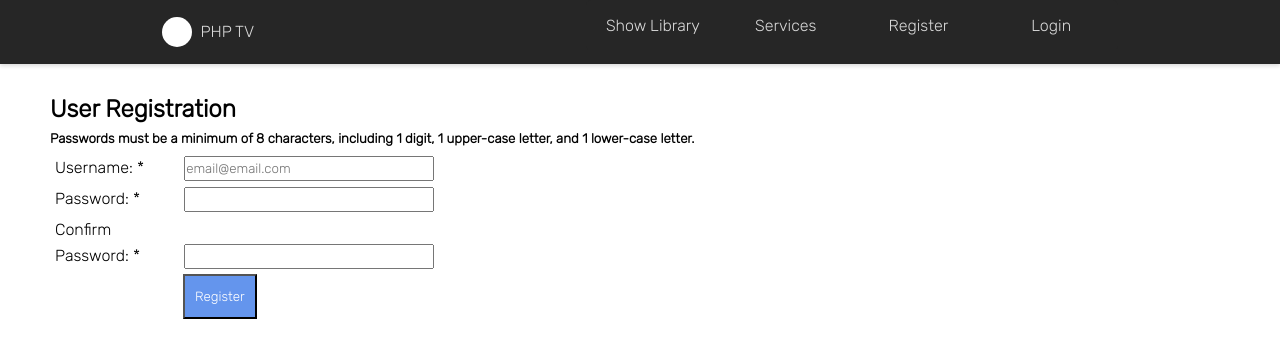
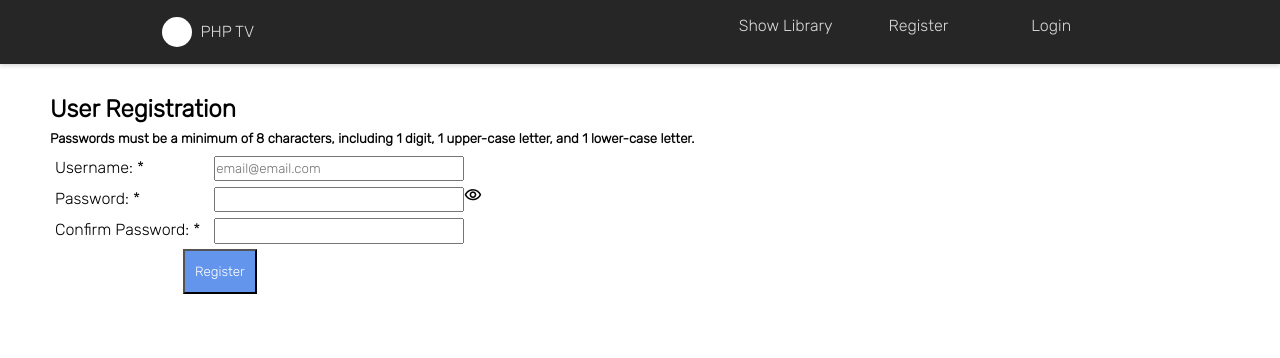
Before and after one commit to ifotn/phptv, a PHP site: page /register.php in a window 1280 px wide. Shown: the top 358 px of the page. Run offline with PHP 8.4, Linux system fonts and the light colour scheme.

Commit message:
l9/1 - logout, secure service, password validation

```diff
--- a/add-service.php
+++ b/add-service.php
@@ -1,4 +1,7 @@
 <?php
+// auth check
+include('shared/auth.php');
+
 $title = 'Add Service';
 include('shared/header.php'); ?>
 
--- a/css/site.css
+++ b/css/site.css
@@ -303,7 +303,7 @@ fieldset {
 }
 
 label {
-    width: 125px;
+    width: 155px;
     display: inline-block;
 }
 
@@ -334,3 +334,7 @@ a:visited {
 .actions {
     text-align: center;
 }
+
+#pwErr {
+    color: firebrick;
+}
--- a/insert-service.php
+++ b/insert-service.php
@@ -1,4 +1,6 @@
 <?php
+include('shared/auth.php');
+
 $title = 'Saving New Service';
 include('shared/header.php');
 
--- a/js/scripts.js
+++ b/js/scripts.js
@@ -38,3 +38,32 @@ function confirmDelete() {
     return false;
   }
 }
+
+function togglePassword() {
+  let pwInput = document.getElementById('password');
+  let img = document.getElementById('showHide');
+
+  if (pwInput.type == 'password') {
+    pwInput.type = 'text';
+    img.src = 'img/hide.png';
+  }
+  else {
+    pwInput.type = 'password';
+    img.src = 'img/show.png';
+  }
+}
+
+function comparePasswords() {
+  let password = document.getElementById('password').value;
+  let confirm = document.getElementById('confirm').value;
+  let pwErr = document.getElementById('pwErr');
+
+  if (password != confirm) {
+    pwErr.innerText = 'Passwords do not match';
+    return false;
+  }
+  else {
+    pwErr.innerText = '';
+    return true;
+  }
+}
--- /dev/null
+++ b/logout.php
@@ -0,0 +1,6 @@
+<?php
+// access current user session
+session_start();
+session_destroy();
+header('location:index.php');
+?>
--- a/register.php
+++ b/register.php
@@ -14,14 +14,16 @@ require('shared/header.php');
     <fieldset>
       <label for="password">Password: *</label>
       <input type="password" name="password" id="password" required
-          pattern="(?=.*\d)(?=.*[a-z])(?=.*[A-Z]).{8,}" />
+          pattern="(?=.*\d)(?=.*[a-z])(?=.*[A-Z]).{8,}" /><img id="showHide" src="img/show.png" alt="Show/Hide"
+            onclick="togglePassword();" />
     </fieldset>
     <fieldset>
       <label for="confirm">Confirm Password: *</label>
       <input type="password" name="confirm" id="confirm" required
-        pattern="(?=.*\d)(?=.*[a-z])(?=.*[A-Z]).{8,}" />
+        onkeyup="return comparePasswords();"
+        pattern="(?=.*\d)(?=.*[a-z])(?=.*[A-Z]).{8,}" /><span id="pwErr"></span>
     </fieldset>
-    <button class="offset-button">Register</button>
+    <button class="offset-button" onclick="return comparePasswords();">Register</button>
   </form>
 </main>
 </body>
--- a/shared/header.php
+++ b/shared/header.php
@@ -41,15 +41,27 @@
             <li class="navbar-item">
               <a class="navbar-link" href="shows.php">Show Library</a>
             </li>
-            <li class="navbar-item">
-              <a class="navbar-link" href="add-service.php">Services</a>
+            <?php
+            if (!empty($_SESSION['username'])) {
+              echo '<li class="navbar-item">
+                <a class="navbar-link" href="add-service.php">Add Service</a>
               </li>
               <li class="navbar-item">
+                <a class="navbar-link" href="logout.php">Logout</a>
+              </li>
+              <li class="navbar-item">
+                <a class="navbar-link" href="#">' . $_SESSION['username'] . '</a>
+              </li>';
+            }
+            else {
+              echo '<li class="navbar-item">
                 <a class="navbar-link" href="register.php">Register</a>
               </li>
               <li class="navbar-item">
                 <a class="navbar-link" href="login.php">Login</a>
-            </li>
+              </li>';
+            }
+            ?>
           </ul>
         </div>
       </nav>
```
Also changed, not shown: img/hide.png (added), img/show.png (added). Lines whose indentation alone changed are shown as unchanged.
